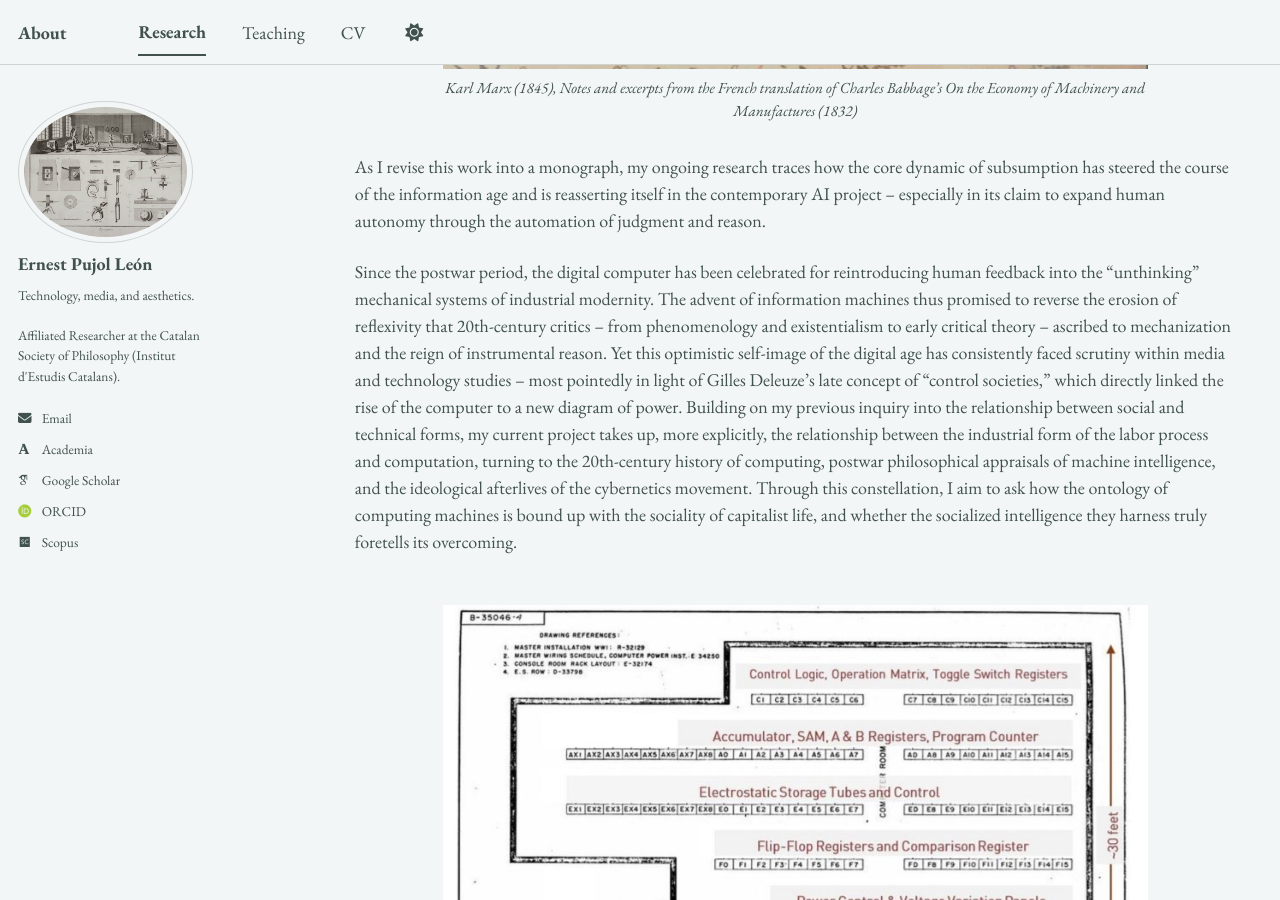
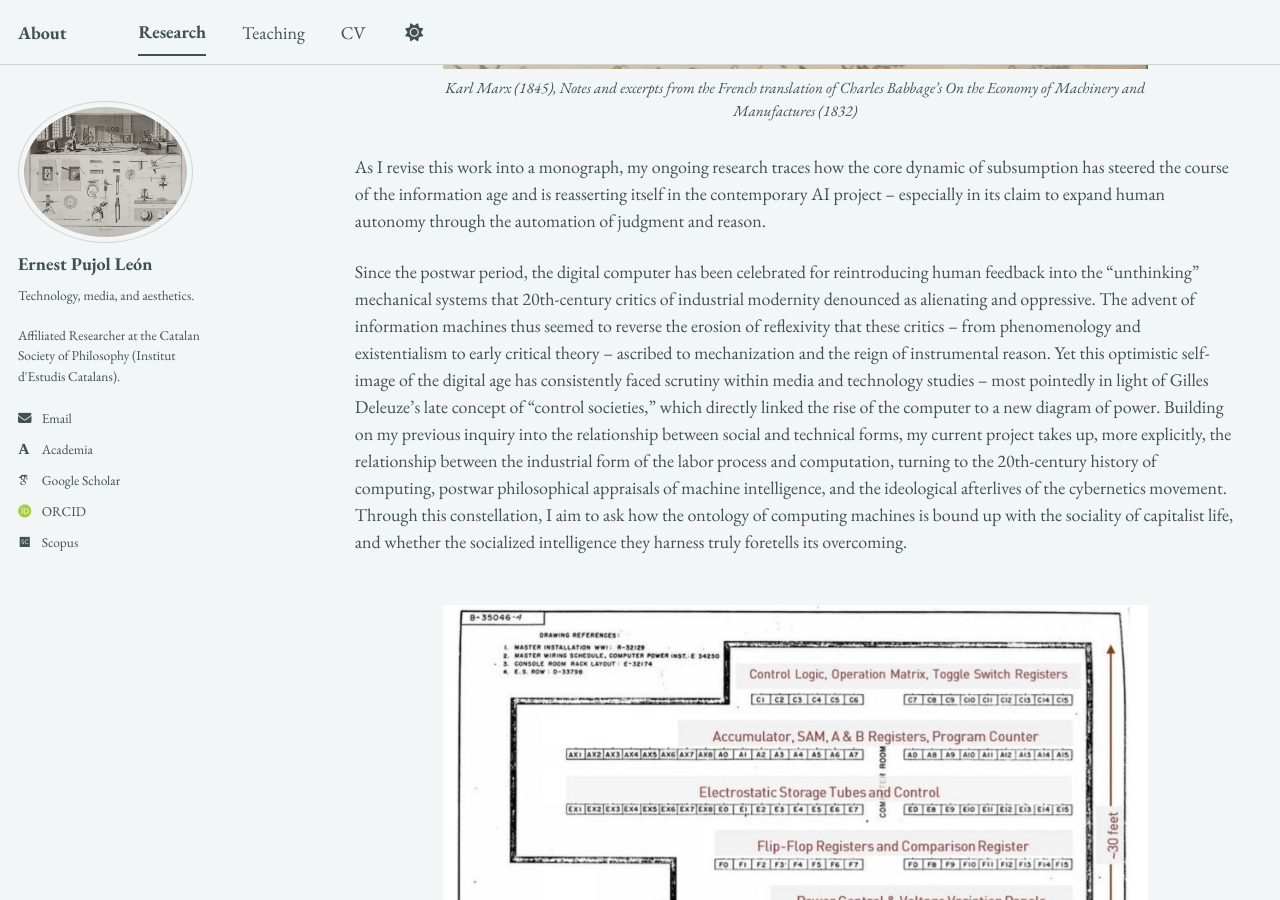
Before and after one commit to epujol90/epujol90.github.io, a Jekyll site: the page built from _pages/research.md, in a window 1280 px wide and 900 px high, scrolled down 1560 px. Built offline with Jekyll 4.4.1, drawn with Linux system fonts in a browser that asks for light colours; some web fonts are replaced; a script bundle is joined from its source files by our own code; library files that are not in the unit come from our copies.

Commit message:
Update research.md

```diff
--- a/_pages/research.md
+++ b/_pages/research.md
@@ -27,7 +27,7 @@ My doctoral work centered on the _longue durée_ of industrial modernity and wha
 
 As I revise this work into a monograph, my ongoing research traces how the core dynamic of subsumption has steered the course of the information age and is reasserting itself in the contemporary AI project -- especially in its claim to expand human autonomy through the automation of judgment and reason.
 
-Since the postwar period, the digital computer has been celebrated for reintroducing human feedback into the "unthinking" mechanical systems of industrial modernity. The advent of information machines thus promised to reverse the erosion of reflexivity that 20th-century critics -- from phenomenology and existentialism to early critical theory -- ascribed to mechanization and the reign of instrumental reason. Yet this optimistic self-image of the digital age has consistently faced scrutiny within media and technology studies -- most pointedly in light of Gilles Deleuze's late concept of “control societies," which directly linked the rise of the computer to a new diagram of power. Building on my previous inquiry into the relationship between social and technical forms, my current project takes up, more explicitly, the relationship between the industrial form of the labor process and computation, turning to the 20th-century history of computing, postwar philosophical appraisals of machine intelligence, and the ideological afterlives of the cybernetics movement. Through this constellation, I&nbsp;aim to ask how the ontology of computing machines is bound up with the sociality of capitalist life, and whether the socialized intelligence they harness truly foretells its overcoming.
+Since the postwar period, the digital computer has been celebrated for reintroducing human feedback into the "unthinking" mechanical systems that 20th-century critics of industrial modernity denounced as alienating and oppressive. The advent of information machines thus seemed to reverse the erosion of reflexivity that these critics -- from phenomenology and existentialism to early critical theory -- ascribed to mechanization and the reign of instrumental reason. Yet this optimistic self-image of the digital age has consistently faced scrutiny within media and technology studies -- most pointedly in light of Gilles Deleuze's late concept of “control societies," which directly linked the rise of the computer to a new diagram of power. Building on my previous inquiry into the relationship between social and technical forms, my current project takes up, more explicitly, the relationship between the industrial form of the labor process and computation, turning to the 20th-century history of computing, postwar philosophical appraisals of machine intelligence, and the ideological afterlives of the cybernetics movement. Through this constellation, I&nbsp;aim to ask how the ontology of computing machines is bound up with the sociality of capitalist life, and whether the socialized intelligence they harness truly foretells its overcoming.
 <br>
 <br>
 
```
